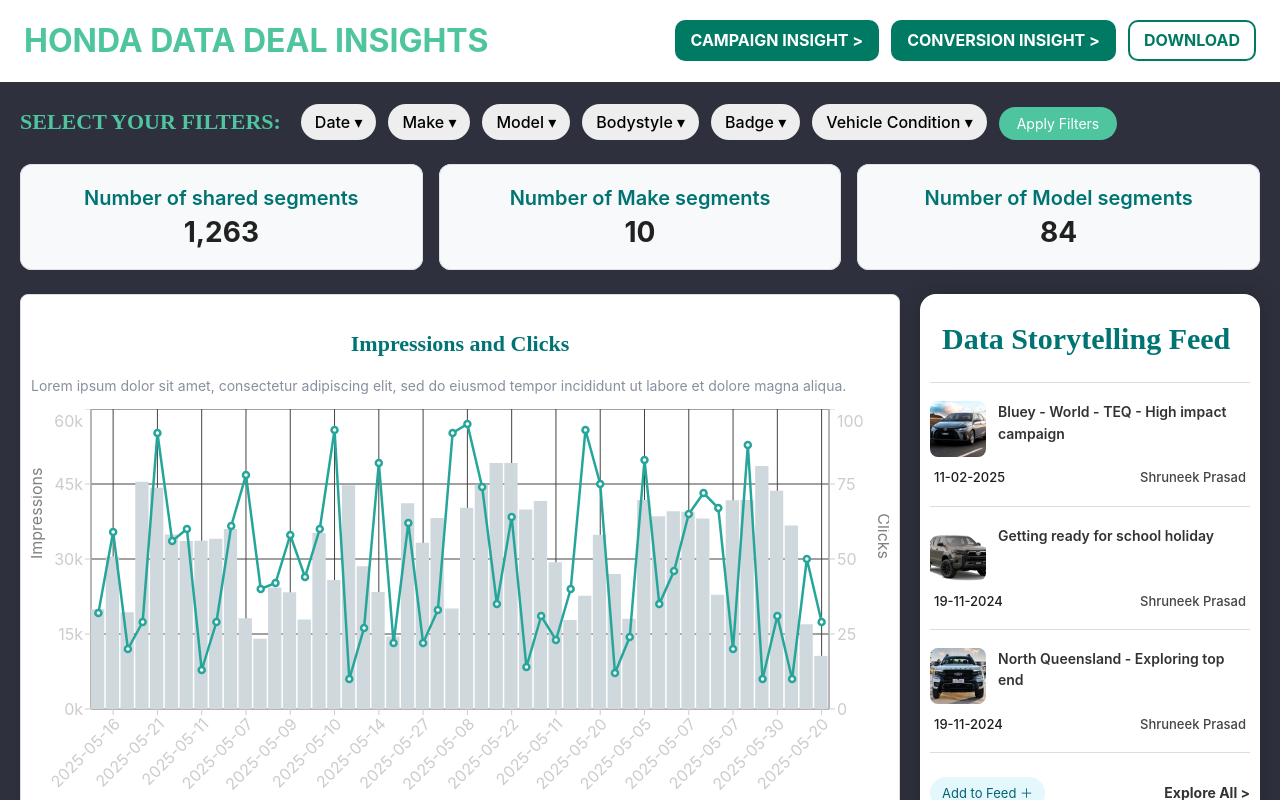
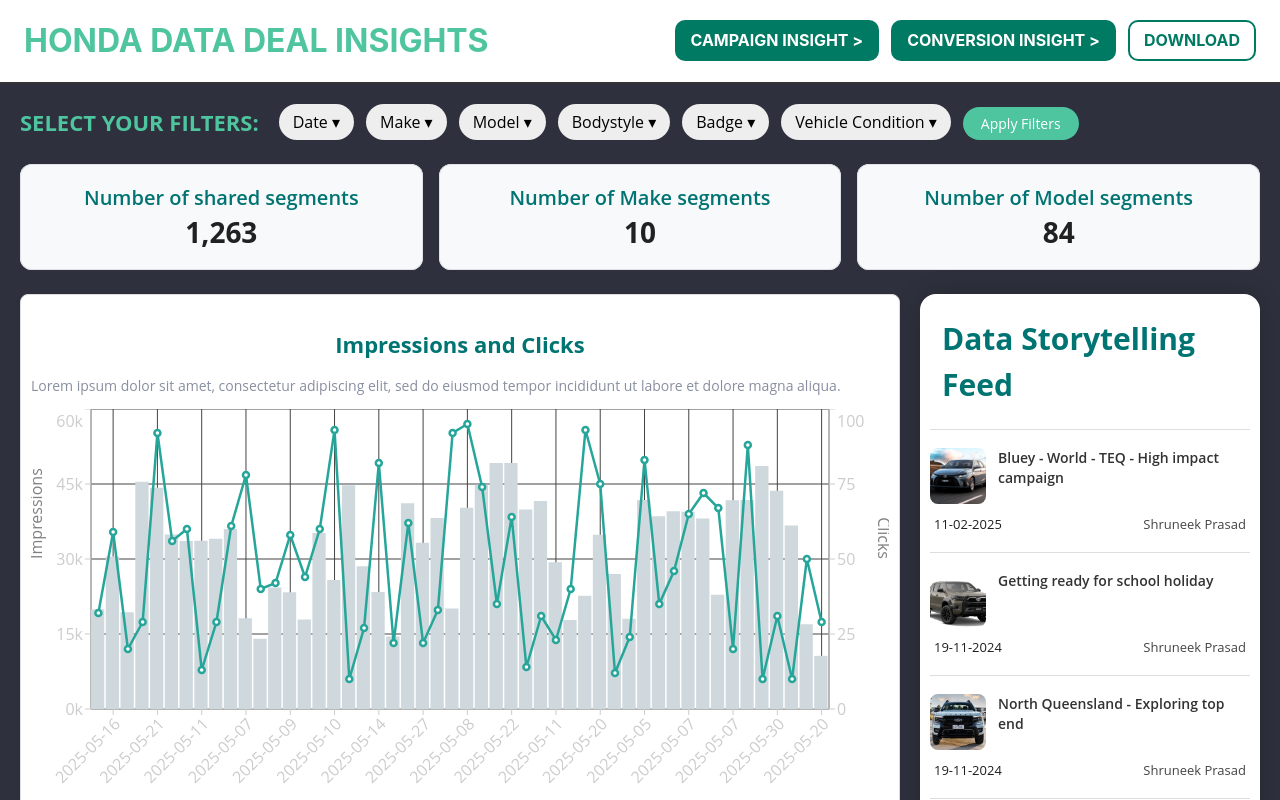
Before and after one commit to zefengxie/Rechart, a React (Create React App) app: page / in a window 1280 px wide. Shown: the top 800 px of the page. Built offline with nearby package versions, Linux system fonts and the light colour scheme.

Commit message:
initial commit

```diff
--- a/src/App.css
+++ b/src/App.css
@@ -1,3 +1,9 @@
+
+
+
+
+
+
 /* === Layout & Grid === */
 .top-section {
   display: flex;
@@ -52,7 +58,7 @@
 /* === Header and Layout === */
 .dashboard-root {
   padding: 20px;
-  font-family: Inter, sans-serif;
+  font-family: 'Open Sans', sans-serif;
   background-color: #2E313D;
   min-height: 100vh;
 
@@ -140,6 +146,7 @@
   font-size: 20px;
   color: #007472;
   font-weight: 600;
+  font-family: 'Open Sans', serif;
   margin-bottom: 4px;
   line-height: 1.4;
 }
@@ -225,7 +232,7 @@
 /* === Feed List === */
 
 .feed-title {
-  font-family: "Roboto Slab", serif;
+  font-family: 'Open Sans', serif;
   font-size: 30px;
   font-weight: bold;
   color: #007472;
@@ -278,8 +285,10 @@
   overflow: hidden;
   text-overflow: ellipsis;
   display: -webkit-box;
-
   -webkit-box-orient: vertical;
+  -webkit-line-clamp: 2;
+  line-height: 1.4;
+  max-height: calc(1.4em * 2);
 }
 
 
@@ -303,7 +312,7 @@
   max-width: 880px;
   margin: 0 auto;
   padding: 40px 24px;
-  font-family: "Segoe UI", sans-serif;
+  font-family: 'Open Sans', sans-serif;
   color: #222;
   text-align: center;
 }
@@ -377,7 +386,7 @@
 }
 
 .filter-title {
-  font-family: "Roboto Slab", serif;
+  font-family: 'Open Sans', serif;
   font-size: 22px;
   font-weight: bold;
   color: #4ec59e;
@@ -418,7 +427,7 @@
 
 
 .chart-title {
-  font-family: "Roboto Slab", serif;
+  font-family: 'Open Sans', serif;
   font-size: 22px;
   font-weight: bold;
   color: #007472;
```
Also changed, not shown: public/font/OpenSans-Bold.ttf (added), public/font/OpenSans-SemiBold.ttf (added).
